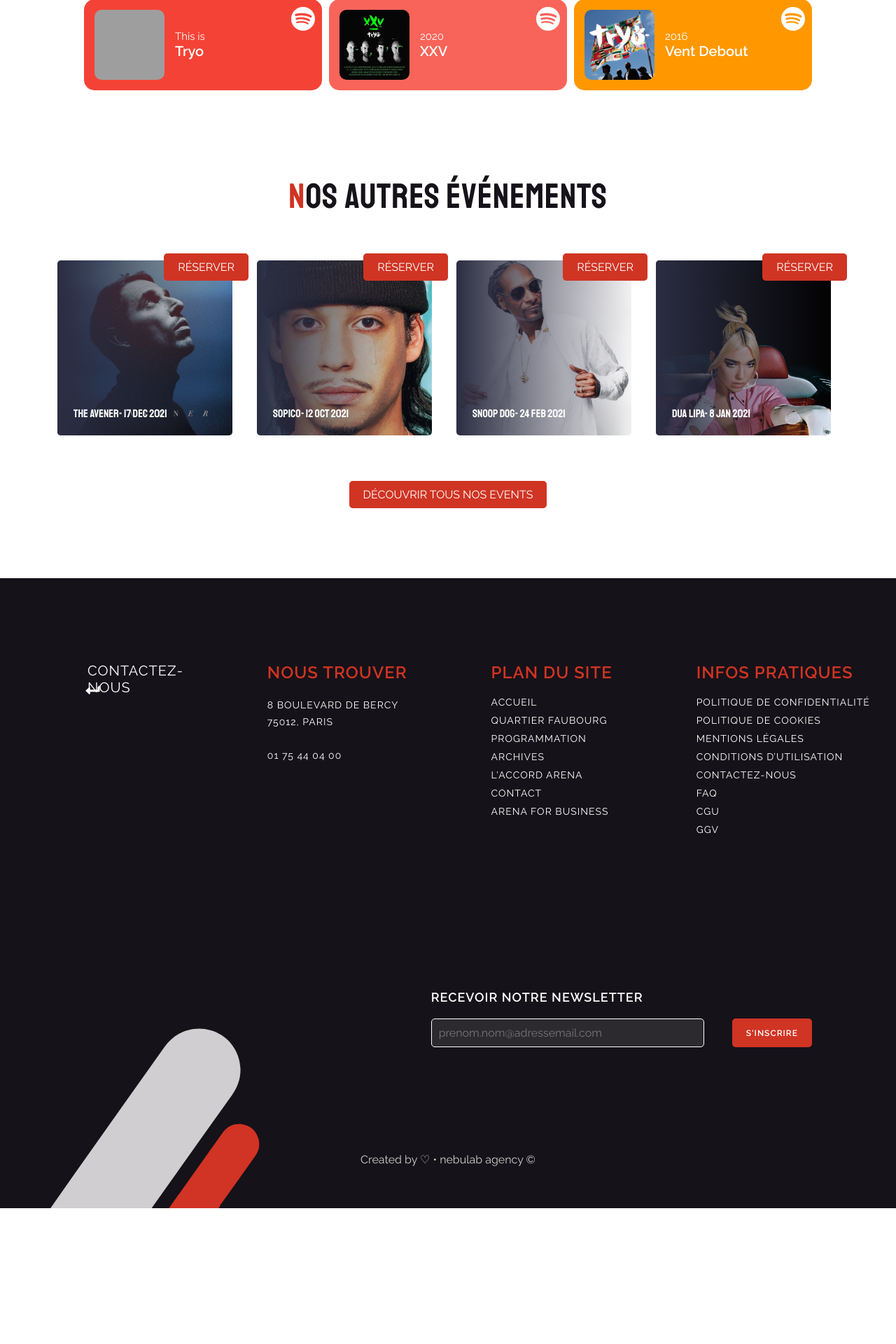
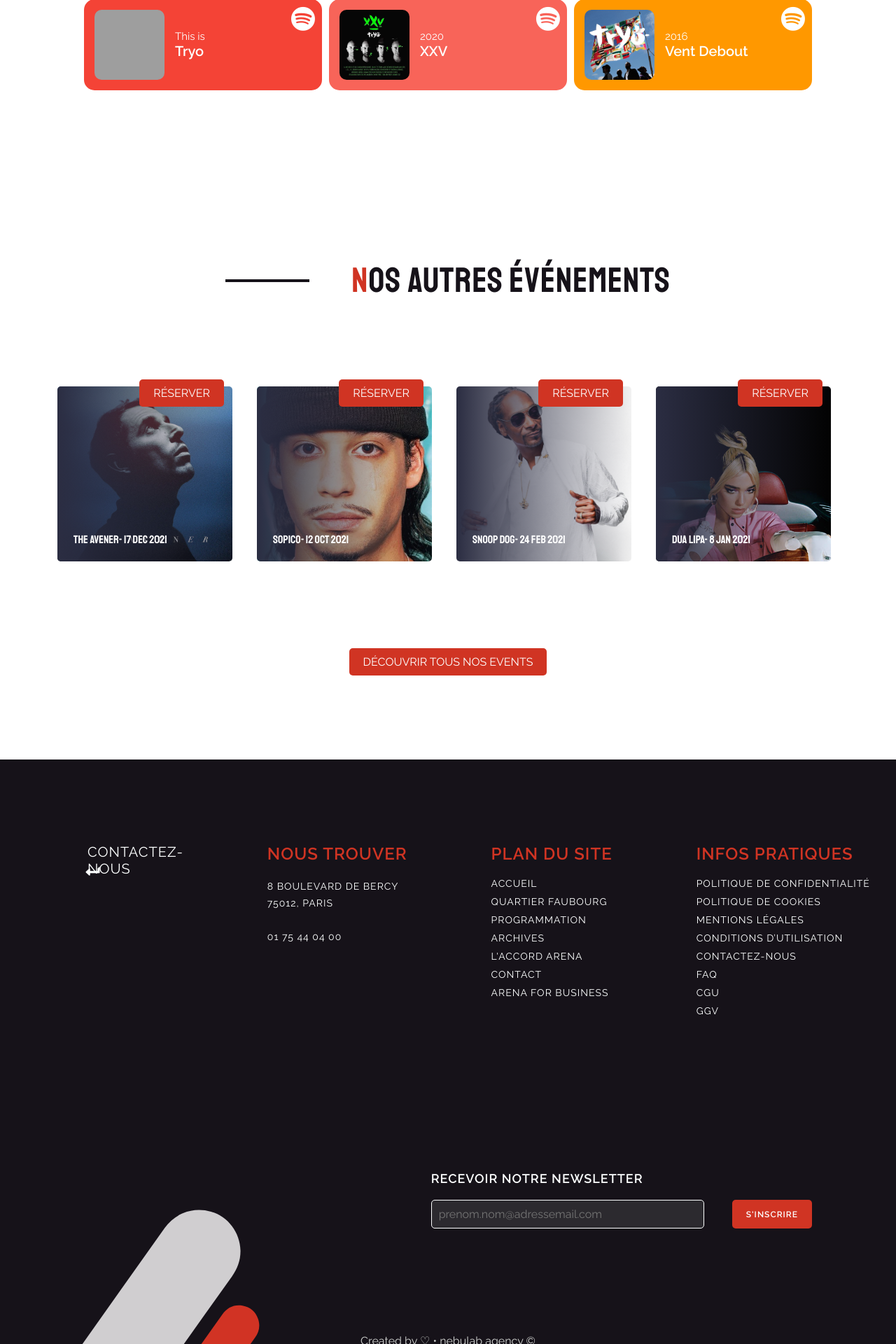
Before and after one commit to tmiia/Accor-Arena-TeamWork, a Jekyll site: the page built from _pages/page-artiste.html, in a window 1280 px wide. Shown: the part 2333-4253 px from the top of the page at 70% size. Built offline with Jekyll 4.4.1, drawn with Linux system fonts in a browser that asks for light colours; before the commit the page ends 4059 px from its top, so only the background shows below that; grey boxes are pictures that could not be loaded.

Commit message:
Modifs page artiste

```diff
--- a/_includes/sections/autres-events.html
+++ b/_includes/sections/autres-events.html
@@ -1,5 +1,6 @@
-<h3 class="H3-autres"><strong>N</strong>os autres événements</h3>
 <section class="autres-events">
+
+    <h3 class="H3-autres"><strong>N</strong>os autres événements</h3>
 
 <div class="container block-film">
 
--- a/_includes/sections/programmation.html
+++ b/_includes/sections/programmation.html
@@ -4,7 +4,7 @@
 
   <div class="programmation">
 
-    <div class="row row-cols-1 row-cols-md-4 g-8">
+    <div class="row row-cols-1 row-cols-md-4 g-8 prog-ligne">
 
       {% for prog in site.data.programmation.programmation_card.list_1  %}
 
@@ -23,7 +23,7 @@
       {% endfor %}
     </div>
 
-    <div class="row row-cols-1 row-cols-md-4 g-8">
+    <div class="row row-cols-1 row-cols-md-4 g-8 prog-ligne">
 
       {% for prog in site.data.programmation.programmation_card.list_2  %}
 
--- a/_sass/components/autres-events.scss
+++ b/_sass/components/autres-events.scss
@@ -1,8 +1,18 @@
 .autres-events{
-    display: flex;
-    justify-content: center;
-    margin-bottom: 200px;
+    margin-bottom: 120px;
     position: relative;
+    display:flex;
+    flex-direction: column;
+    align-items: center;
+
+    h3::before {
+        content: "";
+        height: 4px;
+        background-color: $noir;
+        width: 120px;
+        margin-right: 60px;
+        display: inline;
+      }
 }
 
 .centrage{
@@ -19,7 +29,7 @@
     z-index: 0;
 }
 .H3-autres{
-    margin-bottom: 60px;
+    margin-bottom:120px;
 }
 .img-e{
     position: absolute;
@@ -49,15 +59,14 @@
 }
 
 .but-s{
-    position: absolute;
-bottom: -100px;
+    margin-top: 120px;
 }
 
 
 .buttons-autre{
     position: absolute;
     top: 0;
-    right: 0;
+    right: 35px;
     z-index: 2;
 }
 
--- a/_sass/components/programmation.scss
+++ b/_sass/components/programmation.scss
@@ -220,7 +220,7 @@
             &::before {
                 height: 100px;
                 width: 123px;
-            .row {
+            .prog-ligne {
                 margin: 0 30px 30px;
                 .card {
                     height: 120px;
@@ -231,9 +231,11 @@
                         .card-date {
                             font-size: 14px;
                         }
+                        .card-tarifs {
+                            display: none;
+                        }
                     }
                 }
-
                 &:nth-child(2) {
                     display: none;
                 }
@@ -245,7 +247,7 @@
 @media (max-width: 370px) {
     .section-programmation {
         .programmation {
-            .row {
+            .prog-ligne {
                 .card {
                     .card-text {
                         h6 {
```
